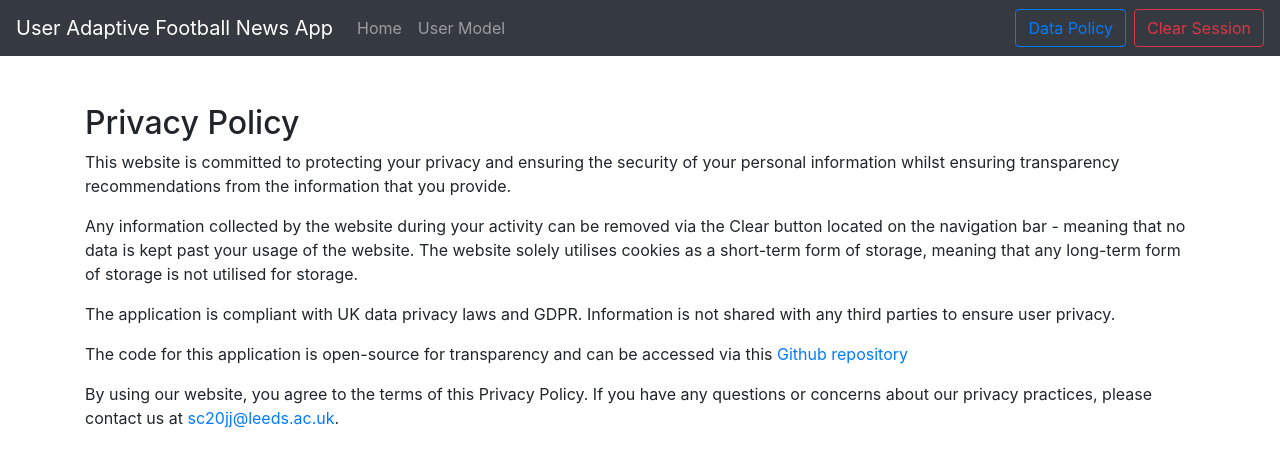
After one commit to sc20jj/sc20jjDissertation, a Flask app: page /dataPolicy in a window 1280 px wide. The commit adds this page. Shown: the top 467 px of the page. Run offline with Flask 3, Linux system fonts and the light colour scheme; some libraries are stand-ins or nearby versions.

Commit message:
small changes

```diff
--- a/app.py
+++ b/app.py
@@ -333,6 +333,10 @@ def clear():
     session.pop("queries", None)
     return redirect(url_for("index"))
 
+@app.route('/dataPolicy')
+def data_policy():
+    return render_template("dataPolicy.html")
+
 @app.route('/gpt', methods=['GET'])  # Only allow GET requests for this route
 def gpt():
     # Get the keyword from the request arguments
--- a/rest.py
+++ b/rest.py
@@ -67,7 +67,7 @@ def large_language_model_classifier(article):
         "messages": [
             {
                 "role": "user",
-                "content": f"Can you take in a news article and classify it into as many of these categories as you see fit that are relavent to the article's information focusing on key team names mentioned in the article, leagues and news types. But only return a string of categories separated by commas: {categories_string}. Here is the article: {article}"
+                "content": f"Can you take in a news article and classify it into as many of these categories as you see fit that are relavent to the article's information focusing on key team names mentioned in the article, leagues and news types (they must be a category that I have given you). But only return a string of categories separated by commas: {categories_string}. Here is the article: {article}"
             }
         ]
     }
--- /dev/null
+++ b/templates/dataPolicy.html
@@ -0,0 +1,21 @@
+<!DOCTYPE html>
+<html lang="en">
+<head>
+    <meta charset="UTF-8">
+    <meta name="viewport" content="width=device-width, initial-scale=1.0">
+    <title>Data Policy</title>
+    <link href="https://stackpath.bootstrapcdn.com/bootstrap/4.5.2/css/bootstrap.min.css" rel="stylesheet">
+    <script src="https://cdn.jsdelivr.net/npm/chart.js"></script>
+</head>
+<body>
+    {% include 'navbar.html' %}
+    <div class="container mt-5">
+        <h2>Privacy Policy</h2>
+        <p>This website is committed to protecting your privacy and ensuring the security of your personal information whilst ensuring transparency recommendations from the information that you provide.</p>
+        <p>Any information collected by the website during your activity can be removed via the Clear button located on the navigation bar - meaning that no data is kept past your usage of the website. The website solely utilises cookies as a short-term form of storage, meaning that any long-term form of storage is not utilised for storage.</p>
+        <p>The application is compliant with UK data privacy laws and GDPR.  Information is not shared with any third parties to ensure user privacy.</p>
+        <p>The code for this application is open-source for transparency and can be accessed via this <a href="https://github.com/sc20jj/sc20jjDissertation">Github repository</a></p>
+        <p>By using our website, you agree to the terms of this Privacy Policy. If you have any questions or concerns about our privacy practices, please contact us at <a href="mailto:sc20jj@leeds.ac.uk">sc20jj@leeds.ac.uk</a>.</p>
+    </div>
+</body>
+</html>
--- a/templates/form.html
+++ b/templates/form.html
@@ -68,6 +68,7 @@
 
             <h3>Please complete this form so that the application can learn more about you!</h3>
             <p>This information is stored within Sessions/Cookies and can be cleared at any time</p>
+            <p>If you have any concerns about what happens to your data - please click the 'Data Policy' button in the navigation bar</p>
             <br>
 
             <!-- One "tab" for each step in the form: -->
--- a/templates/navbar.html
+++ b/templates/navbar.html
@@ -12,21 +12,9 @@
             <li class="nav-item">
                 <a class="nav-link" href="{{ url_for('usermodel') }}">User Model</a>
             </li>
-          <!-- <li class="nav-item">
-              <a class="nav-link" href="{{ url_for('injuries', word='Crystal Palace') }}">Injuries</a>
-          </li>
-          <li class="nav-item">
-              <a class="nav-link" href="{{ url_for('latest', word='Crystal Palace') }}">Latest</a>
-          </li>
-          <li class="nav-item">
-              <a class="nav-link" href="{{ url_for('statistics', word='Crystal Palace') }}">Stats</a>
-          </li>
-          <li class="nav-item">
-              <a class="nav-link" href="{{ url_for('transfers', word='Crystal Palace') }}">Transfers</a>
-          </li> -->
         </ul>
-      <!-- Logout button -->
         <form class="form-inline my-2 my-lg-0">
+          <a href="{{ url_for('data_policy') }}" class="btn btn-outline-primary mr-2 my-2 my-sm-0">Data Policy</a>
           <a href="{{ url_for('clear') }}" class="btn btn-outline-danger my-2 my-sm-0">Clear Session</a>
         </form>
     </div>
--- a/templates/userModel.html
+++ b/templates/userModel.html
@@ -3,7 +3,7 @@
 <head>
     <meta charset="UTF-8">
     <meta name="viewport" content="width=device-width, initial-scale=1.0">
-    <title>News Feed</title>
+    <title>User Model</title>
     <link href="https://stackpath.bootstrapcdn.com/bootstrap/4.5.2/css/bootstrap.min.css" rel="stylesheet">
     <script src="https://cdn.jsdelivr.net/npm/chart.js"></script>
 </head>
```
Also changed, not shown: evaluation.py (added, +67 -0 lines). Lines whose indentation alone changed are shown as unchanged.
